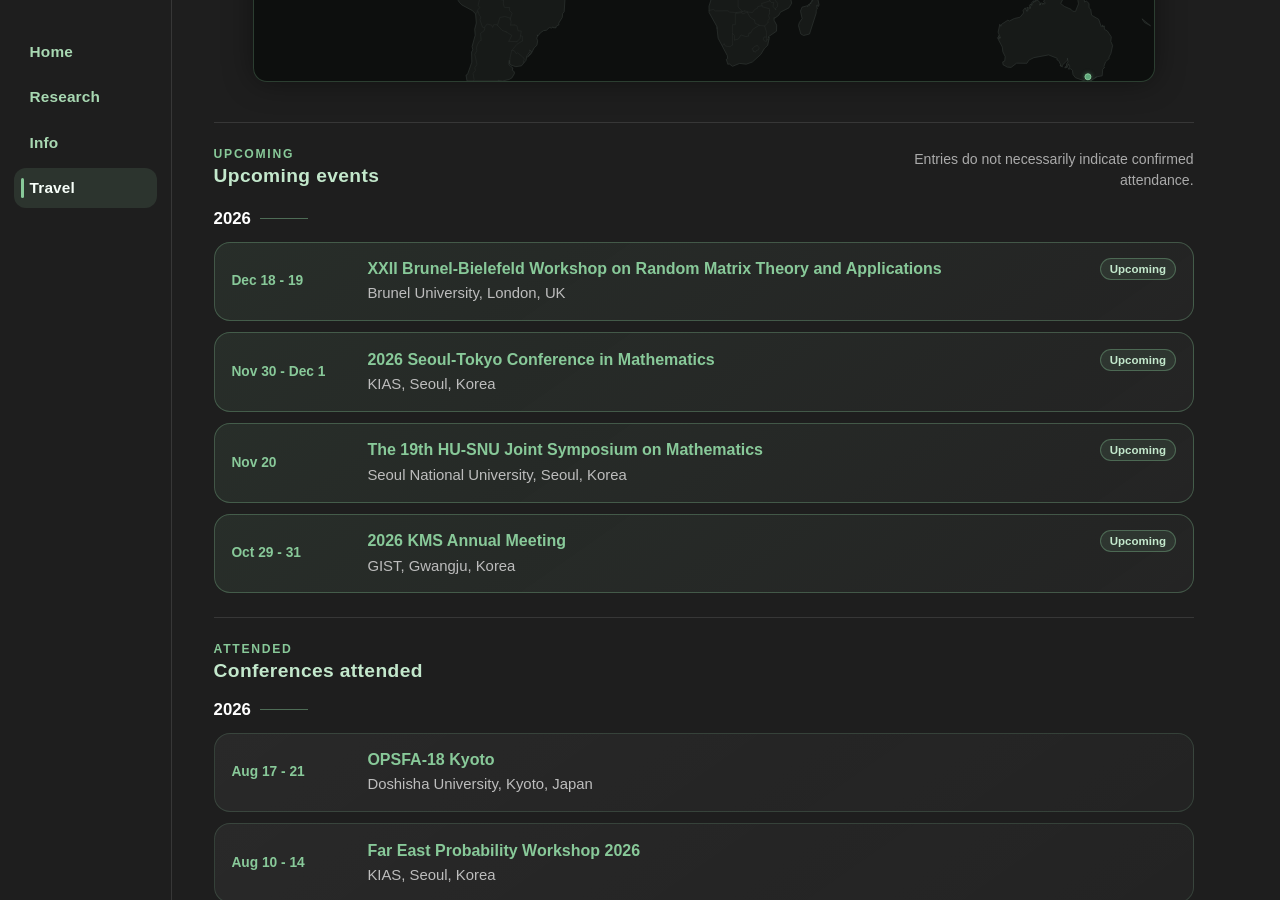
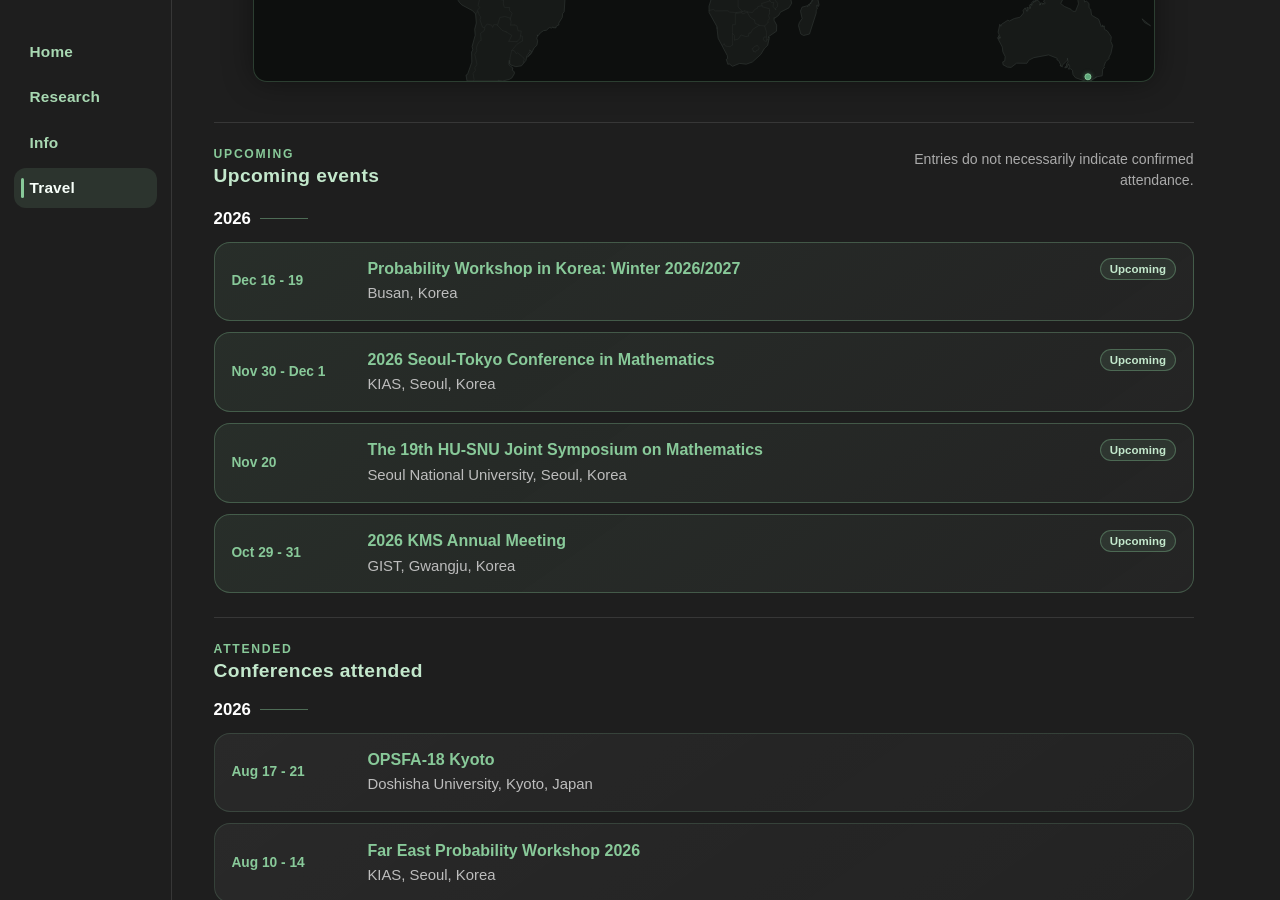
Before and after one commit to y-gJung/y-gJung.github.io, a Jekyll site: the page built from travel.md, in a window 1280 px wide and 900 px high, scrolled down 529 px. Built offline with Jekyll 4.4.1, drawn with Linux system fonts in a browser that asks for light colours.

Commit message:
Update travel.md

```diff
--- a/travel.md
+++ b/travel.md
@@ -26,10 +26,10 @@ title: Travel
       <h3>2026</h3>
       <div class="travel-card-list">
         <article class="travel-card upcoming">
-          <div class="travel-date">Dec 18 - 19</div>
+          <div class="travel-date">Dec 16 - 19</div>
           <div class="travel-card-body">
-            <h4><a href="https://www.brunel.ac.uk/mathematics/research-and-phd-programmes/Random-Matrix-Theory-Workshops">XXII Brunel-Bielefeld Workshop on Random Matrix Theory and Applications</a></h4>
-            <p>Brunel University, London, UK</p>
+            <h4><a href="https://fomas.kr/ko/events/2026-12-16-south-korea-9fvc/">Probability Workshop in Korea: Winter 2026/2027</a></h4>
+            <p>Busan, Korea</p>
           </div>
           <span class="travel-tag">Upcoming</span>
         </article>
```
